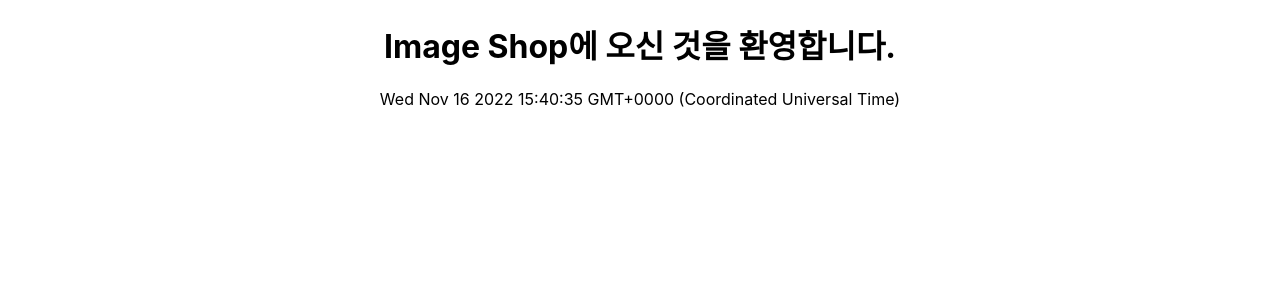
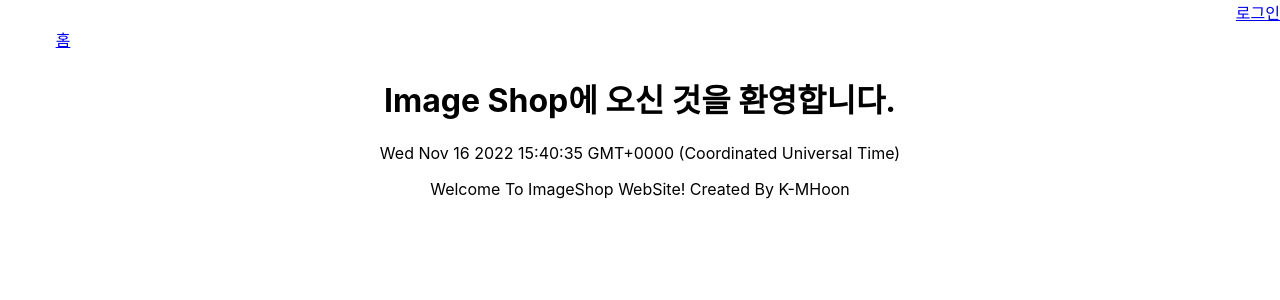
Before and after one commit to K-MHoon/multiple-simple-react-toy-project, a React (Create React App) app: page / in a window 1280 px wide. Shown: the top 300 px of the page. Built offline with nearby package versions, Linux system fonts and the light colour scheme.

Commit message:
feat: ImageShop App 기본 레이아웃 구성

```diff
--- a/src/ImageShopApp/App.tsx
+++ b/src/ImageShopApp/App.tsx
@@ -1,10 +1,10 @@
 import { Route, Routes } from 'react-router-dom';
-import Home from './components/Home';
+import HomePage from './pages/HomePage';
 
 const App = () => {
   return (
     <Routes>
-      <Route path="/" element={<Home></Home>} />
+      <Route path="/" element={<HomePage></HomePage>} />
     </Routes>
   );
 };
--- /dev/null
+++ b/src/ImageShopApp/components/common/Footer.tsx
@@ -0,0 +1,12 @@
+import React from 'react';
+import styles from '../../css/imageShop.module.css';
+
+const Footer = () => {
+  return (
+    <div className={styles.align_center}>
+      <p>Welcome To ImageShop WebSite! Created By K-MHoon</p>
+    </div>
+  );
+};
+
+export default Footer;
--- /dev/null
+++ b/src/ImageShopApp/components/common/MainHeader.tsx
@@ -0,0 +1,13 @@
+import React from 'react';
+import { Link } from 'react-router-dom';
+import styles from '../../css/imageShop.module.css';
+
+const MainHeader = () => {
+  return (
+    <div className={styles.align_right}>
+      <Link to="/signin">로그인</Link>
+    </div>
+  );
+};
+
+export default MainHeader;
--- /dev/null
+++ b/src/ImageShopApp/components/common/MenuBar.tsx
@@ -0,0 +1,21 @@
+import React from 'react';
+import { Link } from 'react-router-dom';
+import styles from '../../css/imageShop.module.css';
+
+const MenuBar = () => {
+  return (
+    <div className={styles.centered}>
+      <table>
+        <tbody>
+          <tr>
+            <td width="120">
+              <Link to="/">홈</Link>
+            </td>
+          </tr>
+        </tbody>
+      </table>
+    </div>
+  );
+};
+
+export default MenuBar;
--- a/src/ImageShopApp/css/imageShop.module.css
+++ b/src/ImageShopApp/css/imageShop.module.css
@@ -21,3 +21,11 @@
 .centered {
   text-align: center;
 }
+
+.align_right {
+  text-align: right;
+}
+
+.align_center {
+  text-align: center;
+}
--- /dev/null
+++ b/src/ImageShopApp/layout/MainLayout.tsx
@@ -0,0 +1,21 @@
+import React from 'react';
+import Footer from '../components/common/Footer';
+import MainHeader from '../components/common/MainHeader';
+import MenuBar from '../components/common/MenuBar';
+
+interface Props {
+  children: JSX.Element | JSX.Element[];
+}
+
+const MainLayout = ({ children }: Props) => {
+  return (
+    <div>
+      <MainHeader />
+      <MenuBar />
+      {children}
+      <Footer />
+    </div>
+  );
+};
+
+export default MainLayout;
--- /dev/null
+++ b/src/ImageShopApp/pages/HomePage.tsx
@@ -0,0 +1,13 @@
+import React from 'react';
+import Home from '../components/Home';
+import MainLayout from '../layout/MainLayout';
+
+const HomePage = () => {
+  return (
+    <MainLayout>
+      <Home />
+    </MainLayout>
+  );
+};
+
+export default HomePage;
```
